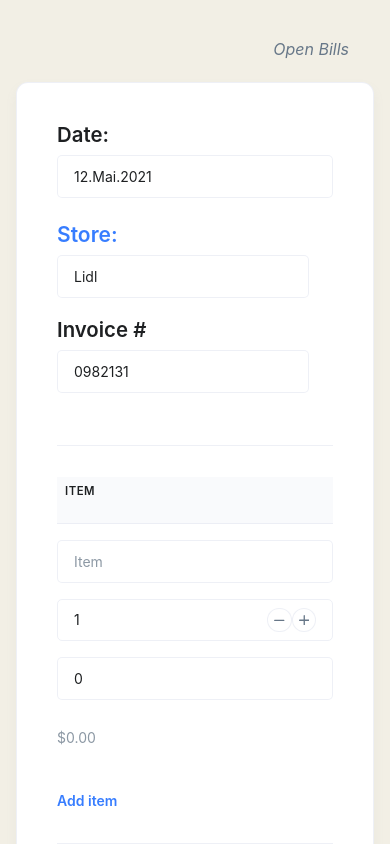
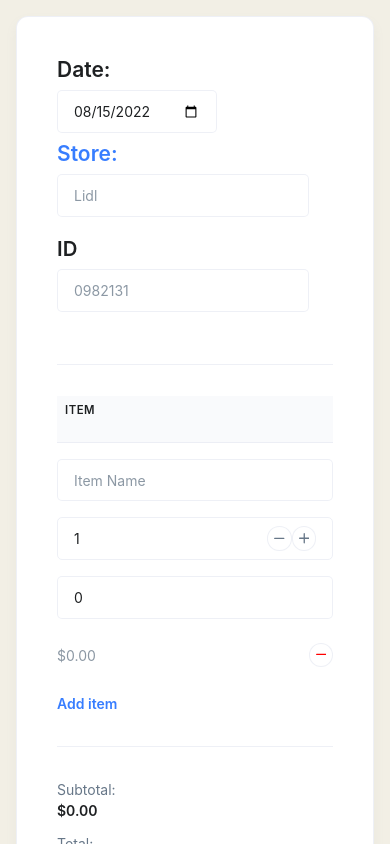
Before and after one commit to Luka2705/themis, a React (Create React App) app: page /createBill in a window 390 px wide. Shown: the top 844 px of the page. Built offline with nearby package versions, Linux system fonts and the light colour scheme.

Commit message:
Fixed UI + Added Functionality to the Invoice Generator

```diff
--- a/src/Bill-Creator.js
+++ b/src/Bill-Creator.js
@@ -1,21 +1,42 @@
 import './style.css';
 import React from 'react';
 import { useState, useEffect } from 'react';
-import { doc, setDoc } from "firebase/firestore";
+import Swal from 'sweetalert2'
 
 function Dashboard() {
 
-  const [billentries, addBillEntrie] = useState(new Map());
-  const [quantityCounter, setCounter] = useState(1);
-  const [pricePerUnit, setpricePerUnit] = useState(0.0);
+  const [billentries, updateBillEntries] = useState(new Map());
+  const [updateIndicator, reloadHashMap] = useState(true);
 
   useEffect(() => {
-    addBillEntrie(new Map(billentries.set(0, ["Item", 1, 0])));
-    Array.from(billentries.values()).map((item, key) => {
-      console.log(item);
+    updateBillEntries(new Map(billentries.set(0, { name: "Item Name", quantity: 1, pricePerUnit: 0, selected: updateIndicator })));
+  }, []);
+
+
+  const setCounter = (key, prop) => {
+    if (prop === "minus") {
+      billentries.get(key).quantity = billentries.get(key).quantity - 1;
+      reloadHashMap(updateIndicator => !updateIndicator);
+    } else if (prop === "plus") {
+      billentries.get(key).quantity = billentries.get(key).quantity + 1;
+      reloadHashMap(updateIndicator => !updateIndicator);
+    }
+  }
+
+  const deleteItem = (key) => {
+    if(billentries.size === 1){
+      Swal.fire({
+        title: 'Warning!',
+        text: 'Es muss mindestens 1 Element in deinem Kassenzettel vorhanden sein',
+        icon: 'warning',
+        confirmButtonText: 'OK'
     })
+    }else if(billentries.size > 1){
+      billentries.delete(key);
+      reloadHashMap(updateIndicator => !updateIndicator);
+    }
 
-  }, []);
+  }
 
   if (billentries.size == 0) {
     return (
@@ -63,50 +84,28 @@ function Dashboard() {
         <div className="main splitted-content-main">
 
           <div className="splitted-content-fluid content-space" id="bill">
-            <div className="d-flex d-xl-none justify-content-end mt-3 me-3">
-              <ul className="list-inline">
-                <li className="list-inline-item">
-                  <button className="navbar-toggler splitted-content-toggle">
-                    <span className="navbar-toggler-default">
-                      <i></i>
-                    </span>
-                    <span className="navbar-toggler-toggled">
-                      <i className="bi-x"></i>
-                    </span>
-                  </button>
-                </li>
-
-                <li className="list-inline-item">
-                  <button className="navbar-toggler splitted-content-toggle">
-                    <i>Open Bills</i>
-                  </button>
-                </li>
-              </ul>
-            </div>
-            <div className="mt-xl-10">
-              <div className="row">
-                <div className="col-lg-12">
             <div className="card card-lg">
               <div className="card-body">
-
                 <div className="row justify-content-lg-between">
+                  <div className="col-sm-auto order-1 order-sm-2 text-sm-end mb-1">
                     <div className="col-sm">
                       <div className="mb-1">
-                            <dl className="row align-items-sm-center mb-3">
-                              <h2 className="col-md mb-2 mb-sm-0">Date: </h2>
+                        <dl className="row align-items-sm-center mb-0">
+                          <h1 className="col-md mb-2 mb-sm-0">Date: </h1>
                           <dd className="col-md-auto mb-0">
-                                <input type="text" className="form-control col-md mb-2 mb-sm-0" placeholder="" aria-label="" defaultValue={"12.Mai.2021"} />
+                            <input type="date" className="form-control w-auto" placeholder="12.Mai.2022" aria-label="" value="2022-08-15" onChange={(e) => {}}/>
                           </dd>
                         </dl>
                       </div>
                     </div>
-                        <div className="col-sm order-1 order-sm-2 text-sm-end mb-1">
+                  </div>
+                  <div className="col-sm-auto order-1 order-sm-2 text-sm-end mb-1">
                     <div className="col-sm">
                       <div className="mb-1">
                         <dl className="row align-items-sm-center mb-3">
                           <h1 className="text-primary col-md mb-2 mb-sm-0">Store: </h1>
                           <dd className="col-md-auto mb-0">
-                                  <input type="text" className="form-control w-auto" placeholder="" aria-label="" defaultValue={"Lidl"} />
+                            <input type="text" className="form-control w-auto" placeholder="Lidl" aria-label="" defaultValue={""} onChange={(e) => {}}/>
                           </dd>
                         </dl>
                       </div>
@@ -115,9 +114,9 @@ function Dashboard() {
                   <div className="col-sm-auto order-1 order-sm-2 text-sm-end mb-1">
                     <div className="mb-1">
                       <dl className="row align-items-sm-center mb-3">
-                              <h2 className="col-md text-sm-end mb-2 mb-sm-0">Invoice #</h2>
+                        <h2 className="col-md text-sm-end mb-2 mb-sm-0">ID</h2>
                         <dd className="col-md-auto mb-0">
-                                <input type="text" className="form-control w-auto" placeholder="" aria-label="" defaultValue={"0982131"} />
+                          <input type="text" className="form-control w-auto" placeholder="0982131" aria-label="" defaultValue={""} onChange={(e) => {}}/>
                         </dd>
                       </dl>
                     </div>
@@ -151,23 +150,23 @@ function Dashboard() {
                     return (
                       <div key={key} className="row">
                         <div className="col-md-5">
-                                <input type="text" className="form-control mb-3" placeholder={item[0]} aria-label="Item name"/>
+                          <input type="text" className="form-control mb-3" placeholder={item.name} aria-label="Item name" />
                         </div>
 
                         <div className="col-12 col-sm-auto col-md-3">
                           <div className="quantity-counter mb-3">
-                                  <div className="js-quantity-counter row align-items-center">
+                            <div className="row align-items-center">
                               <div className="col">
-                                      <input className="js-result form-control form-control-quantity-counter" type="text" value={quantityCounter} onChange={(e) => {}}/>
+                                <input className="js-result form-control form-control-quantity-counter" type="number" value={item.quantity} onChange={(e) => { }} />
                               </div>
 
                               <div className="col-auto">
-                                      <a className="js-minus btn btn-white btn-xs btn-icon rounded-circle" onClick={() => setCounter(quantityCounter - 1)}>
+                                <a className="btn btn-white btn-xs btn-icon rounded-circle" onClick={() => setCounter(key, "minus")}>
                                   <svg width="8" height="2" viewBox="0 0 8 2" fill="none" xmlns="http://www.w3.org/2000/svg">
                                     <path d="M0 1C0 0.723858 0.223858 0.5 0.5 0.5H7.5C7.77614 0.5 8 0.723858 8 1C8 1.27614 7.77614 1.5 7.5 1.5H0.5C0.223858 1.5 0 1.27614 0 1Z" fill="currentColor" />
                                   </svg>
                                 </a>
-                                      <a className="js-plus btn btn-white btn-xs btn-icon rounded-circle" onClick={() => setCounter(quantityCounter + 1)}>
+                                <a className="btn btn-white btn-xs btn-icon rounded-circle" onClick={() => setCounter(key, "plus")}>
                                   <svg width="8" height="8" viewBox="0 0 8 8" fill="none" xmlns="http://www.w3.org/2000/svg">
                                     <path d="M4 0C4.27614 0 4.5 0.223858 4.5 0.5V3.5H7.5C7.77614 3.5 8 3.72386 8 4C8 4.27614 7.77614 4.5 7.5 4.5H4.5V7.5C4.5 7.77614 4.27614 8 4 8C3.72386 8 3.5 7.77614 3.5 7.5V4.5H0.5C0.223858 4.5 0 4.27614 0 4C0 3.72386 0.223858 3.5 0.5 3.5H3.5V0.5C3.5 0.223858 3.72386 0 4 0Z" fill="currentColor" />
                                   </svg>
@@ -179,22 +178,27 @@ function Dashboard() {
 
                         <div className="col-12 col-sm col-md-2">
                           <div className="mb-3">
-                                  <input id="pricePerUnitIndicator" type="number" className="form-control" aria-label="00" value={pricePerUnit} onChange={(e) => setpricePerUnit(e.target.value)}/>
+                            <input id="pricePerUnitIndicator" type="number" className="form-control" aria-label="00" defaultValue={item.pricePerUnit} onChange={(e) => { }} />
                           </div>
                         </div>
 
-                              <div className="col col-md-2">
-                                <input type="number" className="form-control-plaintext mb-3" placeholder="$0.00" aria-label="$0.00" />
+                        <div class="col">
+                          <input type="number" className="form-control-plaintext" placeholder="$0.00" aria-label="$0.00" value="" onChange={(e) => {}}/>
+                        </div>
+
+                        <div className="col-auto">
+                          <a className="btn btn-white btn-xs btn-icon rounded-circle" style={{ top: "8px" }} onClick={() => deleteItem(key)}>
+                            <svg width="8" height="2" viewBox="0 0 8 2" fill="none" color='red' xmlns="http://www.w3.org/2000/svg">
+                              <path d="M0 1C0 0.723858 0.223858 0.5 0.5 0.5H7.5C7.77614 0.5 8 0.723858 8 1C8 1.27614 7.77614 1.5 7.5 1.5H0.5C0.223858 1.5 0 1.27614 0 1Z" fill="currentColor" />
+                            </svg>
+                          </a>
                         </div>
                       </div>
                     );
 
                   })
                 }
-
-
-
-                      <a className="js-create-field form-link" onClick={() => addBillEntrie(new Map(billentries.set(billentries.size + 1, ["Item", 1, 0])))}><i className="bi-plus"></i>Add item</a>
+                <a className="js-create-field form-link" onClick={() => updateBillEntries(new Map(billentries.set(billentries.size, { name: "Item Name", quantity: 1, pricePerUnit: 0 })))}><i className="bi-plus"></i>Add item</a>
 
                 <hr className="my-5" />
 
@@ -213,9 +217,6 @@ function Dashboard() {
             </div>
           </div>
         </div>
-            </div>
-          </div>
-        </div>
       </div >
     );
   }
```
Lines whose indentation alone changed are shown as unchanged.
